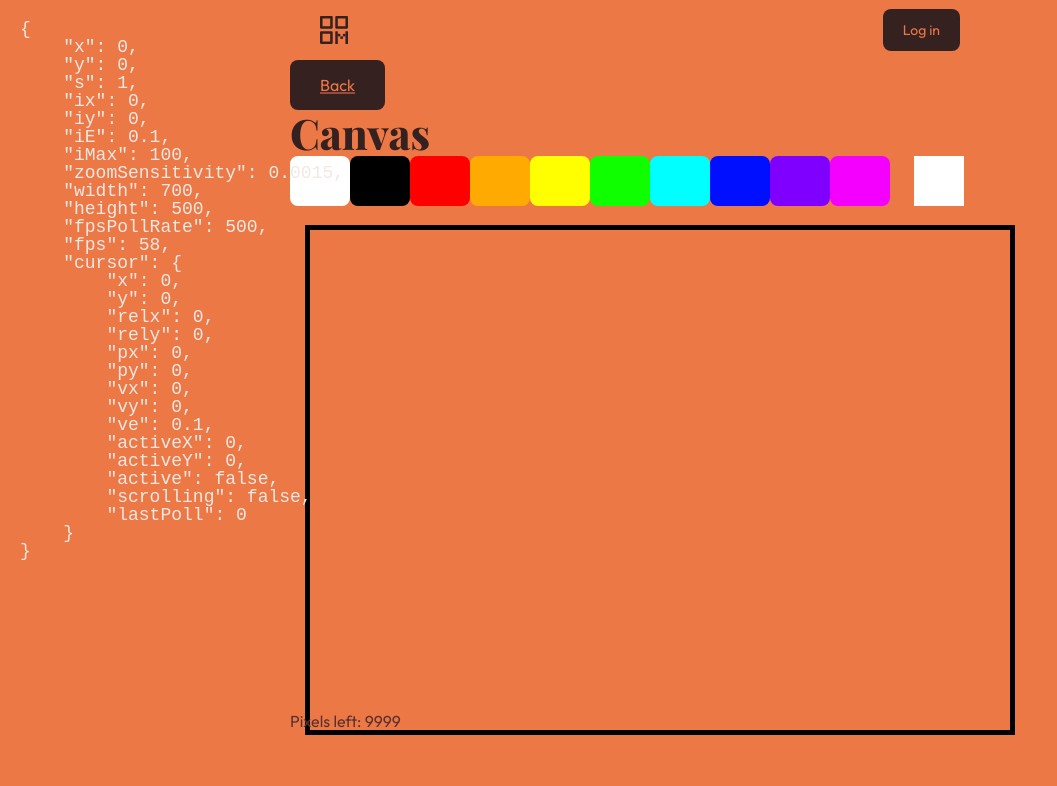
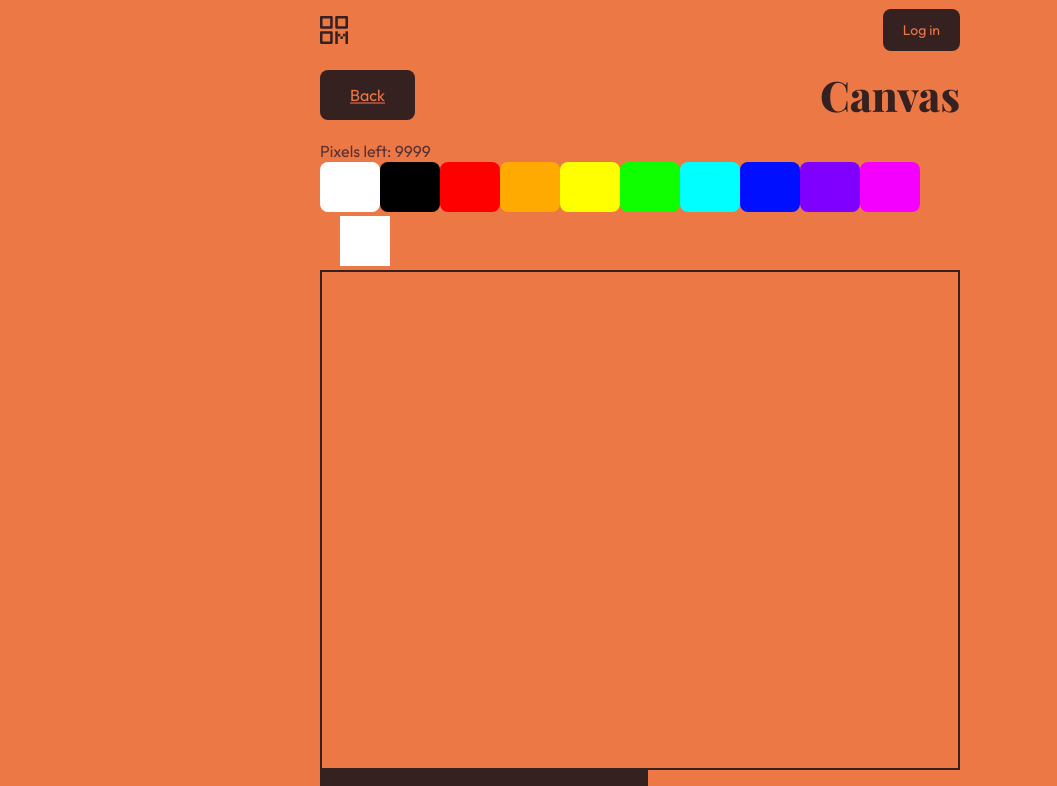
Before and after one commit to LemonFoxmere/Mosaicly, a SvelteKit app: page /tester in a window 1280 px wide. Shown: the top 786 px of the page, without its empty margins (0-1057 px from the left). Built offline with nearby package versions, Linux system fonts and the light colour scheme; no server answers; a web font is replaced by a local one.

Commit message:
fixed test canvas ui

```diff
--- a/src/lib/comp/canvas/PixelCanvas.svelte
+++ b/src/lib/comp/canvas/PixelCanvas.svelte
@@ -53,7 +53,6 @@
 	let canvas: HTMLCanvasElement;
 	let rctx: CanvasRenderingContext2D | null; // rendering context
 	let sctx: SceneContext = $state(defaultSceneCtx); // scene context (for canvas nav)
-	const background: string = "#ffffff";
 
 	// initialization routine
 	const init = (): Error | null => {
@@ -106,10 +105,6 @@
 		// 	{ passive: false }
 		// );
 	};
-
-	// $effect(() => {
-	// 	rctx.strokeStyle = color;
-	// });
 
 	const onMouseDown = (e: MouseEvent) => {
 		// update cursor position
@@ -243,7 +238,9 @@
 		sctx.s = Math.round(sctx.s * 1000) / 1000;
 
 		// update objects or whatever here
-		// TODO
+		if (rctx) {
+			rctx.strokeStyle = color;
+		}
 
 		// recursively call the update function
 		requestAnimationFrame(() => update());
@@ -291,8 +288,8 @@
 	});
 </script>
 
-<section bind:this={canvasContainer} id="canvas-container">
-	<canvas bind:this={canvas} id="main-canvas" />
+<section bind:this={canvasContainer} id="canvas-container" class="no-drag">
+	<canvas bind:this={canvas} id="main-canvas" class="no-drag" />
 
 	<pre id="debug">{JSON.stringify(
 			sctx,
@@ -318,22 +315,21 @@
 	#canvas-container {
 		width: 100%;
 		height: 500px;
-
-		#main-canvas {
-			margin: 15px;
-			align-items: center;
-			border: 5px solid black;
-		}
+		position: relative;
+		border: 2px solid $text-primary;
 
 		#debug {
 			position: absolute;
-			top: 20px;
-			left: 20px;
+			top: 100%;
+			left: -2px;
 			z-index: 20;
+
+			padding: 20px;
 
 			font-family: monospace;
 			color: $background-accent;
-			font-size: 18px;
+			background-color: $text-primary;
+			font-size: 16px;
 			line-height: 100%;
 		}
 	}
--- a/src/routes/tester/+page.svelte
+++ b/src/routes/tester/+page.svelte
@@ -20,8 +20,13 @@
 </script>
 
 <main>
+	<section id="title-container">
 		<a href="./"> <button>Back</button> </a>
 		<h1>Canvas</h1>
+	</section>
+
+	<section>
+		<p>Pixels left: {pixelAmount}</p>
 		<Palette
 			{colors}
 			ChangeColor={(_color: string) => {
@@ -30,11 +35,23 @@
 		></Palette>
 
 		<PixelCanvas color={selectedColor} bind:pixelAmount load={() => {}} />
-	<p>Pixels left: {pixelAmount}</p>
+	</section>
 </main>
 
 <style lang="scss">
 	main {
 		width: 100%;
+		padding: 10px 30px;
+
+		display: flex;
+		flex-direction: column;
+		row-gap: 20px;
+
+		#title-container {
+			width: 100%;
+			display: flex;
+			justify-content: space-between;
+			align-items: center;
+		}
 	}
 </style>
```
Lines whose indentation alone changed are shown as unchanged.
